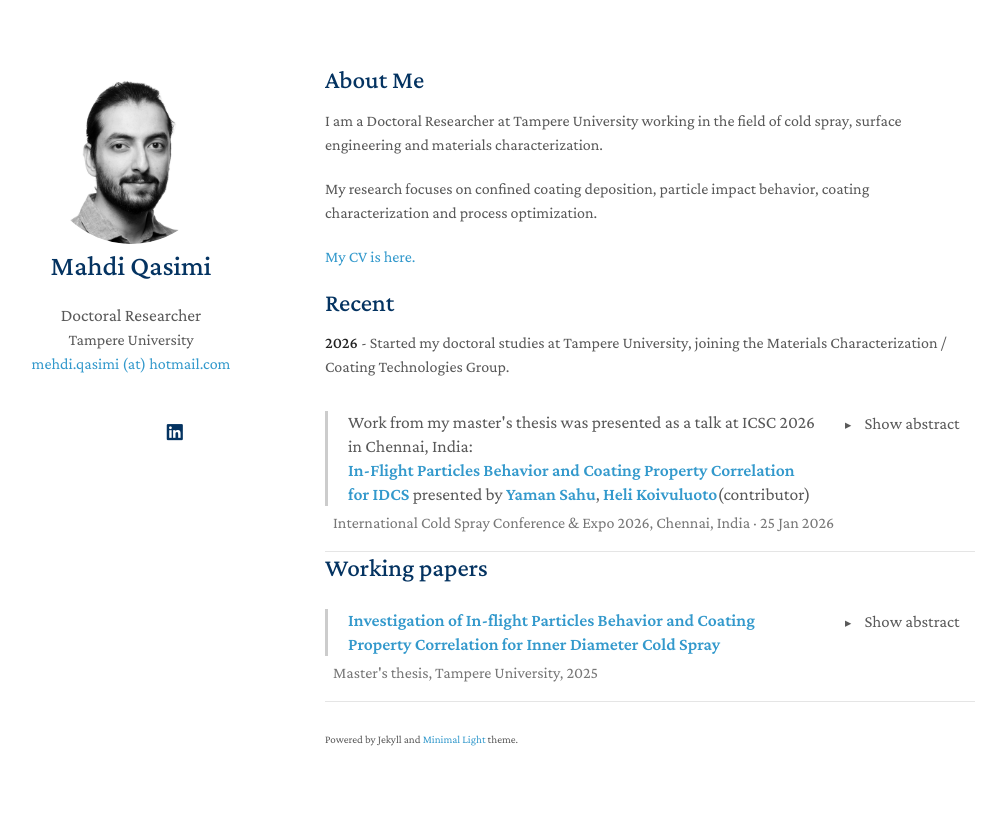
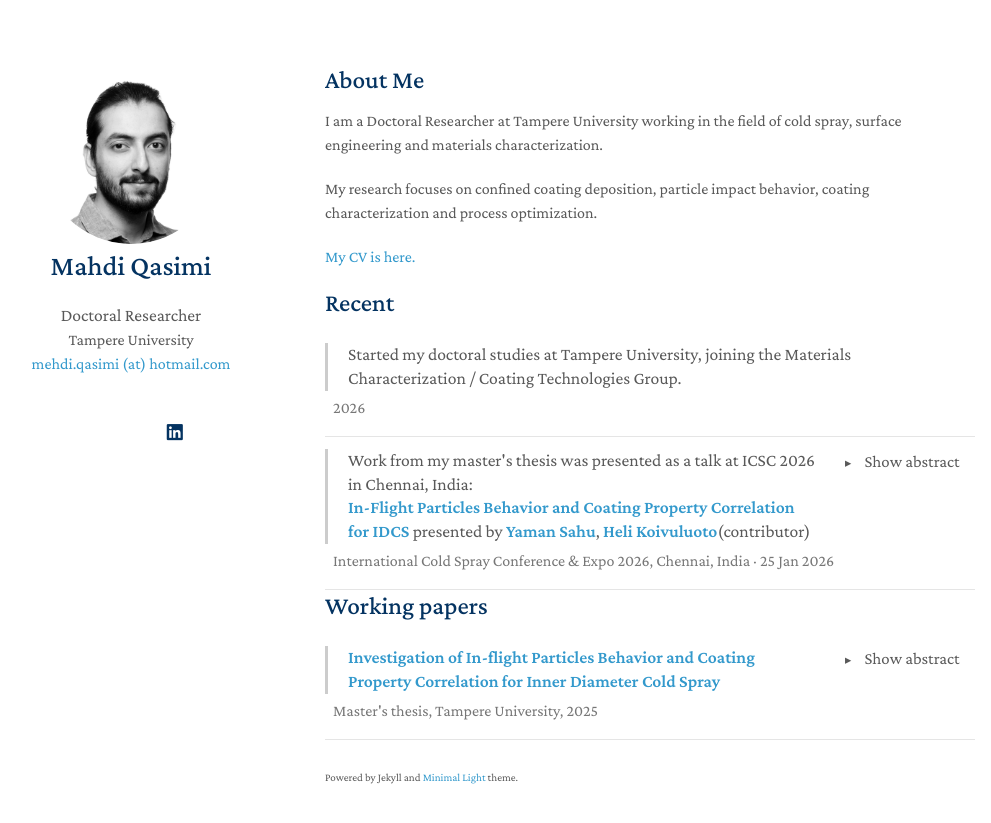
Before and after one commit to mehdiqasimi/mehdiqasimi.github.io, a Jekyll site: the page built from index.md, in a window 1280 px wide. Shown: the top 823 px of the page, without its empty margins (145-1136 px from the left). Built offline with Jekyll 4.4.1, drawn with Linux system fonts in a browser that asks for light colours; a style sheet for code colours, icons or effects is not loaded; our own code applies the rules of GitHub Pages for plain Markdown files.

Commit message:
updated recent index.md

```diff
--- a/index.md
+++ b/index.md
@@ -12,7 +12,21 @@ My research focuses on confined coating deposition, particle impact behavior, co
 
 ## Recent
 
-**2026** - Started my doctoral studies at Tampere University, joining the Materials Characterization / Coating Technologies Group.
+<div class="publication-entry">
+
+<div class="publication-header">
+
+<div class="publication-title">
+Started my doctoral studies at Tampere University, joining the Materials Characterization / Coating Technologies Group.
+</div>
+
+</div>
+
+<p class="publication-info">
+2026
+</p>
+
+</div>
 
 <div class="publication-entry">
 
```
